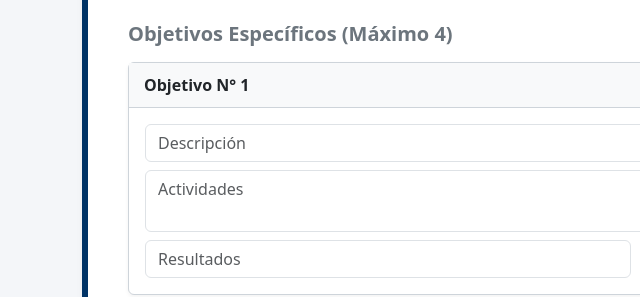
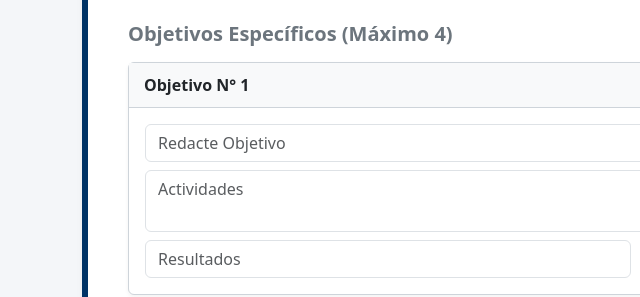
Before and after one commit to estebancofre-coy/formvcm, a plain HTML site: page index.html in a window 1280 px wide. Shown: the part 2740-3037 px from the top of the page, 0-640 px from the left. Drawn offline with nearby package versions, Linux system fonts and the light colour scheme.

Commit message:
Change placeholder text for objective description input

```diff
--- a/index.html
+++ b/index.html
@@ -454,7 +454,7 @@
             div.innerHTML = `
                 <div class="card-header-obj"><span class="fw-bold">Objetivo N° ${contadorObj}</span> <button type="button" class="btn-close" onclick="eliminarFila(${contadorObj})"></button></div>
                 <div class="card-body">
-                    <div class="mb-2"><input type="text" class="form-control" name="obj_desc_${contadorObj}" placeholder="Descripción" required></div>
+                    <div class="mb-2"><input type="text" class="form-control" name="obj_desc_${contadorObj}" placeholder="Redacte Objetivo" required></div>
                     <div class="mb-2"><textarea class="form-control" name="obj_act_${contadorObj}" placeholder="Actividades" rows="2" required></textarea></div>
                     <div class="row"><div class="col"><input type="text" class="form-control" name="obj_res_${contadorObj}" placeholder="Resultados"></div><div class="col"><input type="text" class="form-control" name="obj_met_${contadorObj}" placeholder="Metodología"></div></div>
                 </div>`;
```
